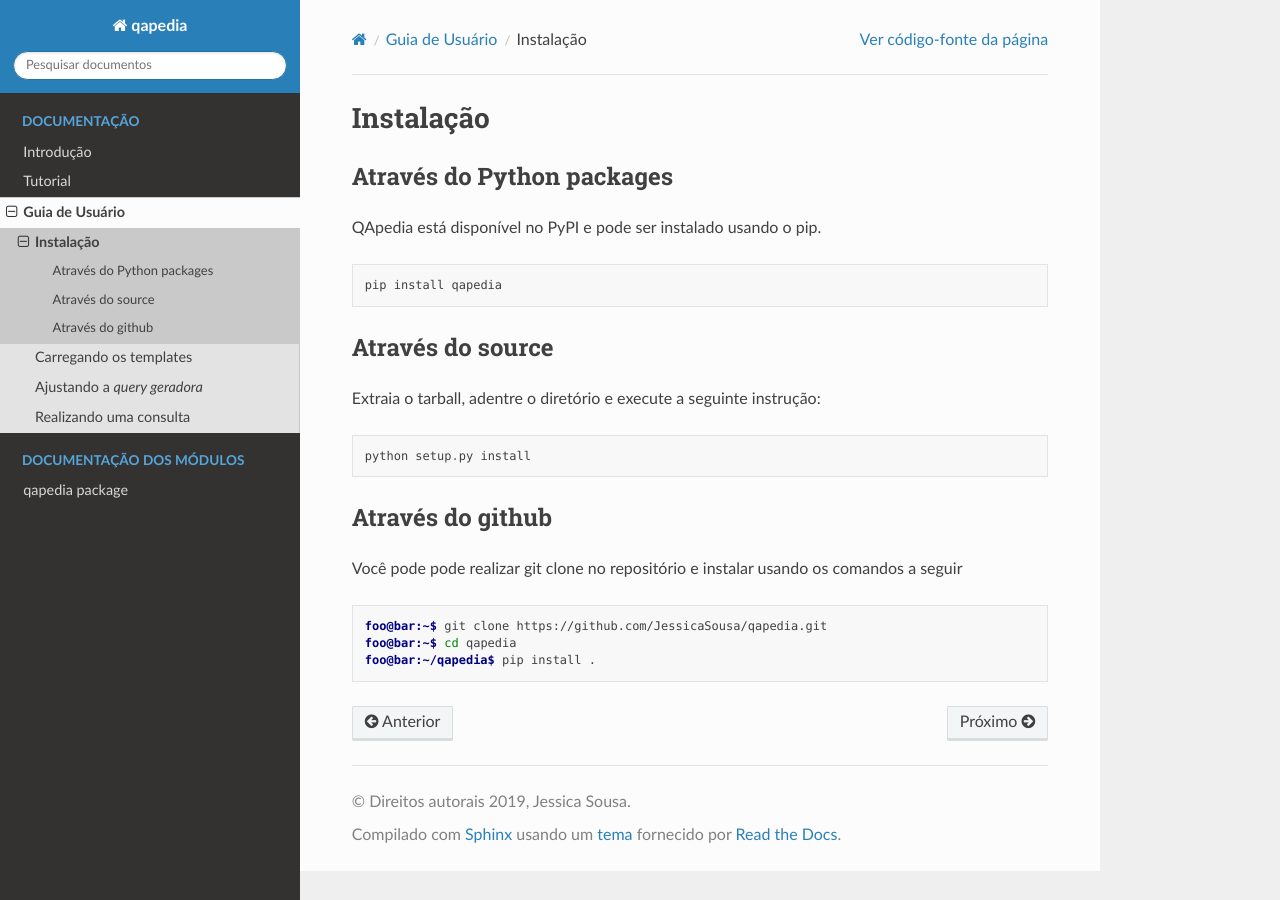
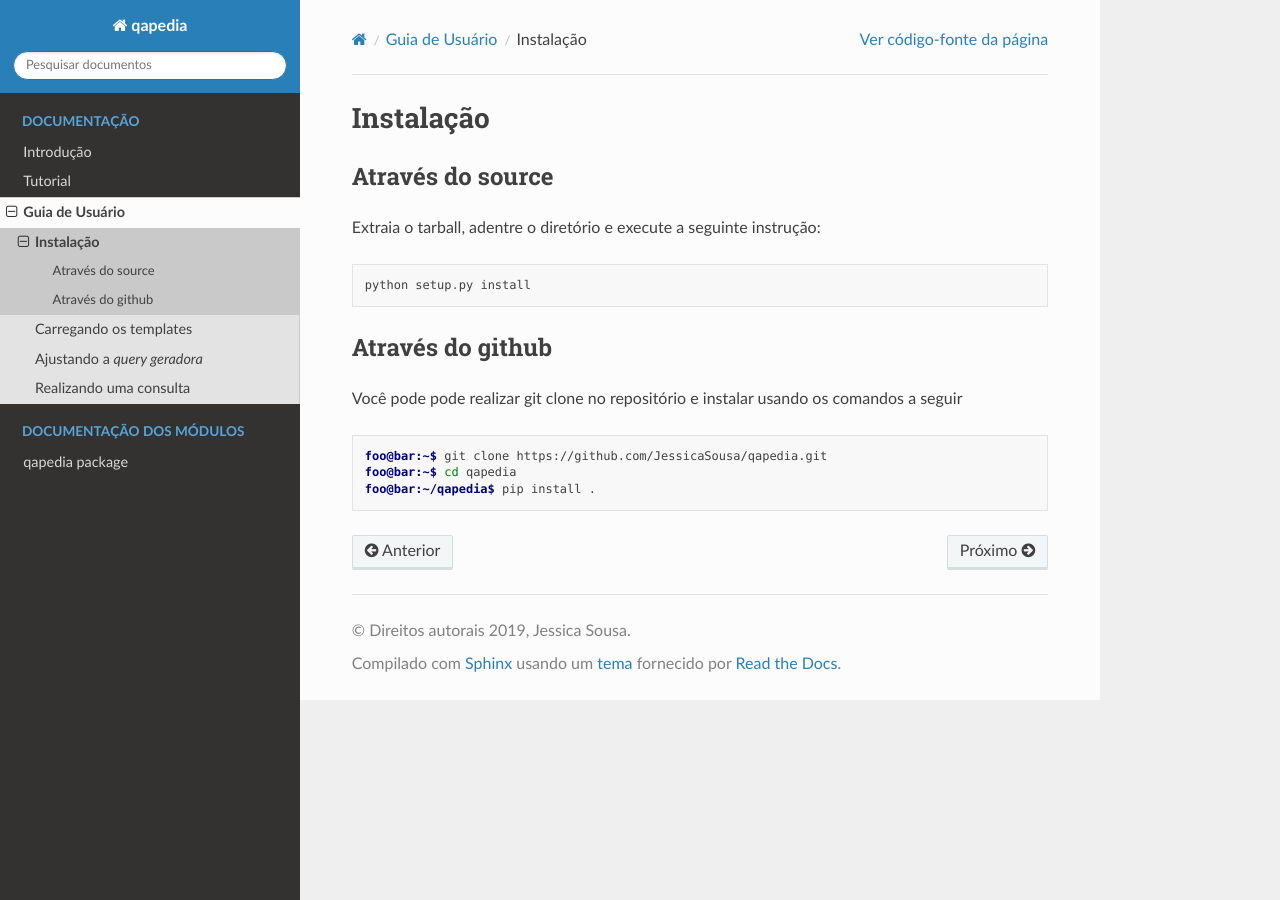
Before and after one commit to QApedia/QApedia, a Sphinx documentation site: the page built from docs/source/user_guide/installation.rst, in a window 1280 px wide. Built offline with Sphinx 7.4.7 and the Read the Docs theme 2.0.0, drawn with Linux system fonts in a browser that asks for light colours; some of the changed lines change nothing that is shown.

Commit message:
Atualizar instruções de instalação.

```diff
--- a/docs/source/user_guide/installation.rst
+++ b/docs/source/user_guide/installation.rst
@@ -4,14 +4,14 @@ Instalação
 ----------
 
 
-Através do Python packages
-''''''''''''''''''''''''''
+.. Através do Python packages
+.. ''''''''''''''''''''''''''
 
-QApedia está disponível no PyPI e pode ser instalado usando o pip.
+.. QApedia está disponível no PyPI e pode ser instalado usando o pip.
 
-.. code-block:: sh
+.. .. code-block:: sh
 
-   pip install qapedia
+..    pip install qapedia
 
 
 Através do source
```
